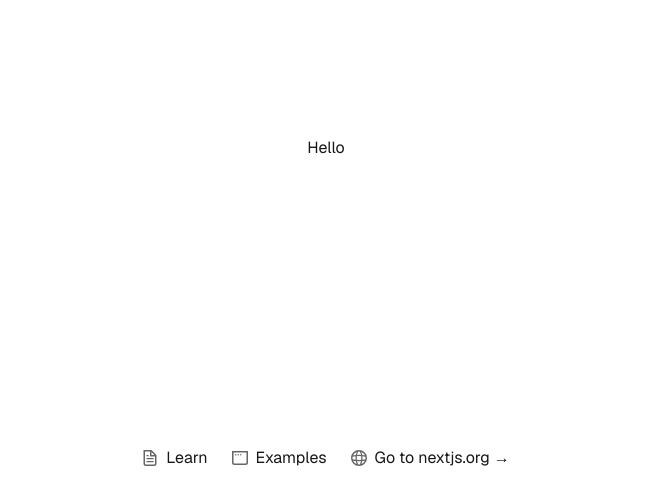
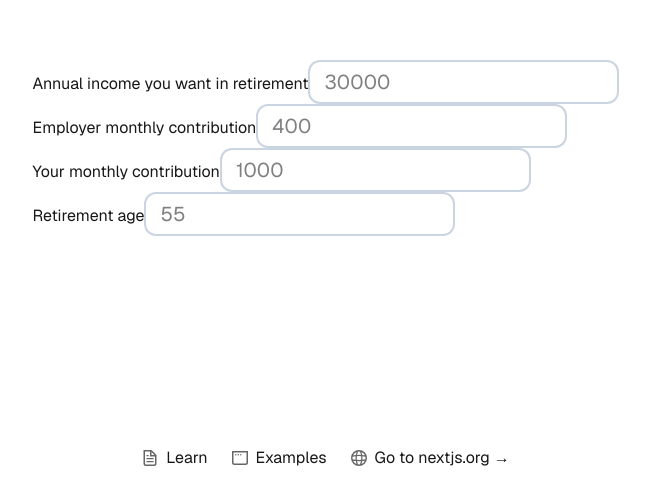
Before and after one commit to jtrein/pension-tracker, a Next.js app: page / in a window 1280 px wide. Shown: the part 252-756 px from the top of the page, without its empty margins (314-964 px from the left). Built offline with nearby package versions, Linux system fonts and the light colour scheme.

Commit message:
add: initial form fields

```diff
--- a/app/components/PensionForm.tsx
+++ b/app/components/PensionForm.tsx
@@ -1,7 +1,44 @@
+import FormField from "@/components/ui/FormField";
+
 export default function PensionForm(): React.JSX.Element {
   return (
     <form aria-label="Pension Form">
-      <h2>Hello</h2>
+      <FormField
+        name="retirementIncomePerYear"
+        label="Annual income you want in retirement"
+        errorMessage=""
+        type="number"
+        min="1"
+        step={"0.01"}
+        placeholder="30000"
+      />
+      <FormField
+        name="employerMonthlyContribution"
+        label="Employer monthly contribution"
+        type="number"
+        min="0"
+        step={"0.01"}
+        errorMessage=""
+        placeholder="400"
+      />
+      <FormField
+        name="employeeMonthlyContribution"
+        label="Your monthly contribution"
+        type="number"
+        min="0"
+        step={"0.01"}
+        errorMessage=""
+        placeholder="1000"
+      />
+      <FormField
+        name="retirementAge"
+        label="Retirement age"
+        type="number"
+        min="0"
+        step={"0.01"}
+        errorMessage=""
+        placeholder="55"
+      />
     </form>
   );
 }
--- /dev/null
+++ b/app/components/ui/FormField.tsx
@@ -0,0 +1,39 @@
+import Input from "@/components/ui/Input";
+
+/**
+ * FormField is a reusable component that renders a
+ * form field with a label and an error message.
+ *
+ * @param name         – the field name for the <input>
+ * @param label        – the text for the <label>
+ * @param errorMessage – the error message for this field
+ * @param as           – the element or component to render, default <Input />
+ * @param rest         – any other props you want to pass to the input
+ */
+export default function FormField<C extends React.ElementType = typeof Input>({
+  name,
+  label,
+  errorMessage,
+  as: Component = Input,
+  ...rest
+}: {
+  name: string;
+  label: string;
+  errorMessage?: string;
+  as?: C;
+} & React.ComponentProps<C>): React.JSX.Element {
+  return (
+    <div className="form-field">
+      <label htmlFor={name}>{label}</label>
+
+      {/* Need to keep `name` and `id` for react-hook-form and label */}
+      <Component id={name} name={name} {...rest} />
+
+      {errorMessage && (
+        <p role="alert" className="text-rose-400">
+          {errorMessage}
+        </p>
+      )}
+    </div>
+  );
+}
--- /dev/null
+++ b/app/components/ui/Input.tsx
@@ -0,0 +1,17 @@
+import type { DetailedHTMLProps, InputHTMLAttributes } from "react";
+
+type InputProps = DetailedHTMLProps<
+  InputHTMLAttributes<HTMLInputElement>,
+  HTMLInputElement
+>;
+
+export default function Input(props: Readonly<InputProps>): React.JSX.Element {
+  return (
+    <>
+      <input
+        className="bg-white/95 rounded-xl px-4 py-2 text-black text-xl font-[family-name:var(--font-outfit-sans)] ring-2 ring-inset focus:ring-3 focus:ring-slate-400/80 focus:outline-0 ring-slate-300 hover:bg-white focus:bg-white"
+        {...props}
+      />
+    </>
+  );
+}
```
